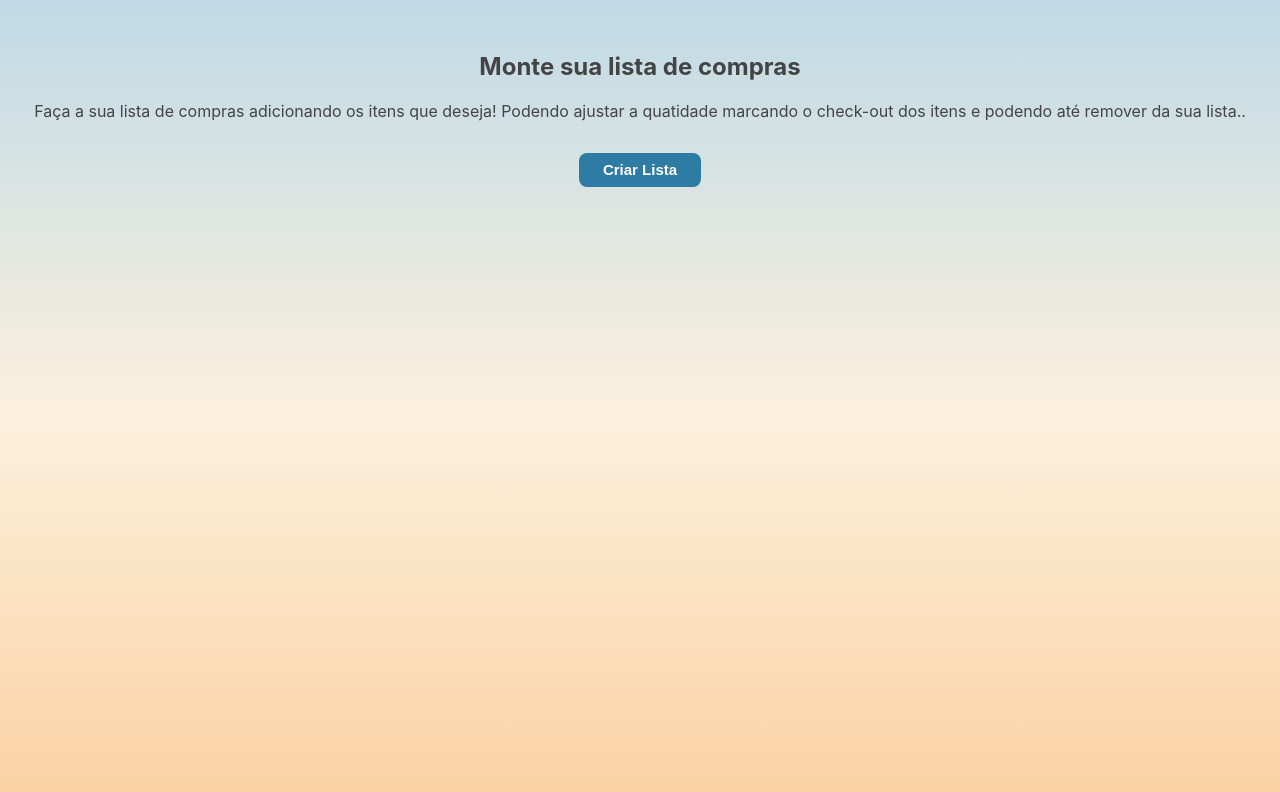
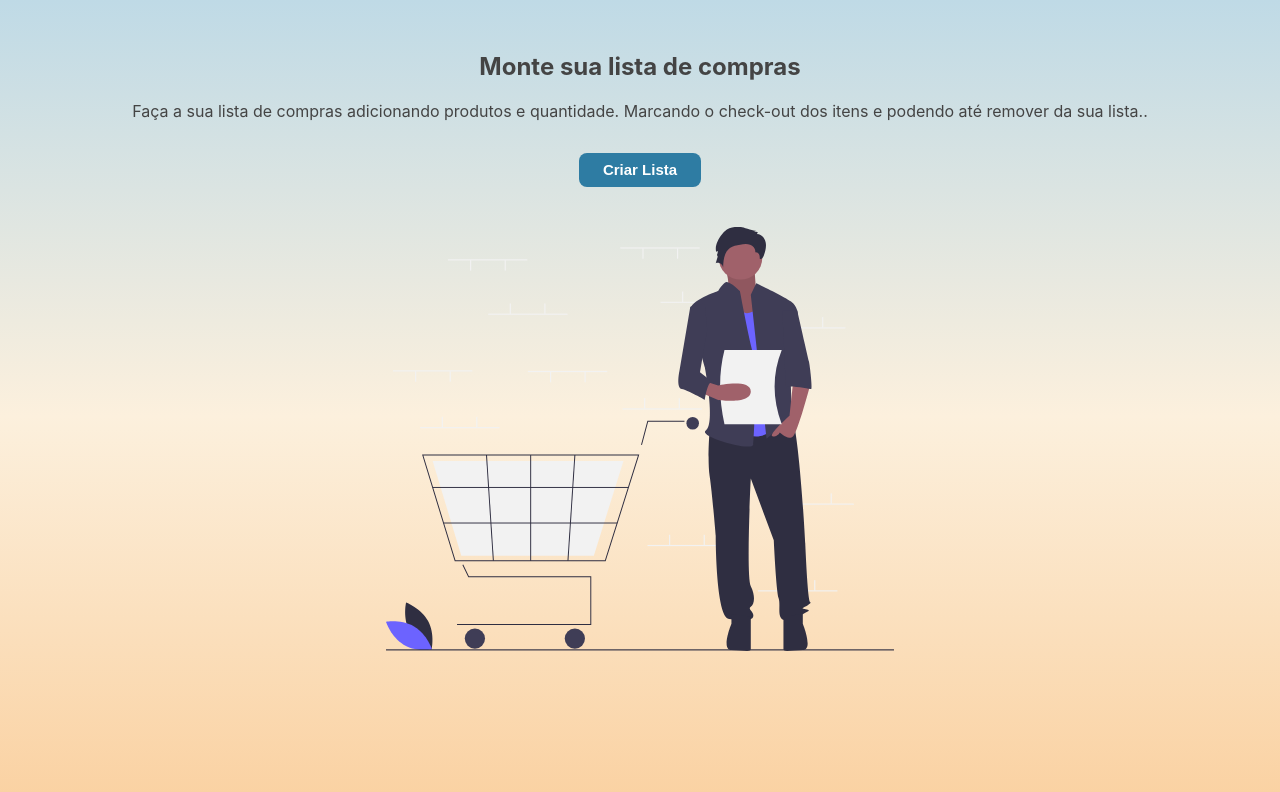
Before and after one commit to Penedok/Lista-de-compras, a React (Create React App) app: page / in a window 1280 px wide. Shown: the top 792 px of the page. Built offline with nearby package versions, Linux system fonts and the light colour scheme.

Commit message:
adicionando imagem na pagina principal

```diff
--- a/src/App.js
+++ b/src/App.js
@@ -1,6 +1,7 @@
 import TextoPrincipal from "./componentes/principal";
 import {Modal} from "./componentes/Modal";
 import { useState } from "react";
+
 
 
 
--- a/src/componentes/Modal/modal.css
+++ b/src/componentes/Modal/modal.css
@@ -1,5 +1,4 @@
 .teste{
-
     text-align: center;
     background: #F5D482;
     border: 1px solid transparent;
--- a/src/componentes/ProdutosAdicionado/index.js
+++ b/src/componentes/ProdutosAdicionado/index.js
@@ -16,7 +16,7 @@ const ProdutosAdicionados =({item, quantidade})=>{
                     <input type='checkbox' className='input-checkbox'/>
                     <span className='lista-item'>{quantidade} und </span>
 
-                    <span className='lista-item'> - {item} </span>
+                    <span className='lista-item'>  {item} </span>
                     <button className='btn-remover' onClick={apagar} >Remover</button>
                 </li>
 
--- a/src/componentes/ProdutosAdicionado/produtos.css
+++ b/src/componentes/ProdutosAdicionado/produtos.css
@@ -1,7 +1,10 @@
 
 .caixa-lista{
     display: flex;
-    border: 1px solid transparent;
+    justify-content: center;
+    padding: 0 1.8em 0 0;
+    color: #444444;
+
 }
 .apaga{
     display: none;
@@ -14,11 +17,18 @@
     list-style: none;
     display: flex;
     align-items: center;
-    justify-content: space-between;
+    justify-content: baseline;
 }
 .lista-item{
-
+  text-transform: uppercase;
+ padding: 0 0.5em;
 }
 .btn-remover{
+    border: 1px solid transparent;
+    border-radius: 8px;
+    padding: 0.5em 1.5em;
+    color: #444444;
 
+    font-size: 12px;
+    cursor: pointer;
 }
--- a/src/componentes/principal/index.js
+++ b/src/componentes/principal/index.js
@@ -1,5 +1,7 @@
 import './principal.css'
 import Button from '../botao'
+import Imagem from '../imagem/homem-carrinho.svg'
+
 
 
 
@@ -17,10 +19,12 @@ const TextoPrincipal = () =>{
         <div className="caixa-principal">
             <div className="caixa-texto">
                 <h2 className="titulo-principal">Monte sua lista de compras</h2>
-                <p className="paragrafo-principal">Faça a sua lista de compras adicionando os itens que deseja!
-                Podendo ajustar a quatidade marcando o check-out dos itens e podendo até remover da sua lista..
+                <p className="paragrafo-principal">Faça a sua lista de compras adicionando produtos e quantidade. Marcando o check-out dos itens e podendo até remover da sua lista..
                 </p>
                 <Button onClick={Teste}>Criar Lista</Button>
+                <img src={Imagem} className='imagem' alt='homem com o carrinho'/>
+
+
 
             </div>
         </div>
--- a/src/componentes/principal/principal.css
+++ b/src/componentes/principal/principal.css
@@ -9,3 +9,7 @@
 .caixa-texto{
     padding: 0 1em;
 }
+.imagem{
+    margin: 1.5em 0;
+    width: 50%;
+}
```
Also changed, not shown: src/componentes/imagem/homem-carrinho.svg (added).
